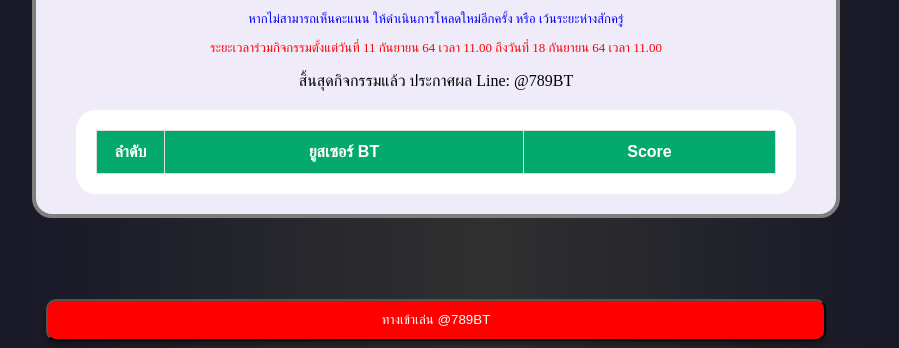
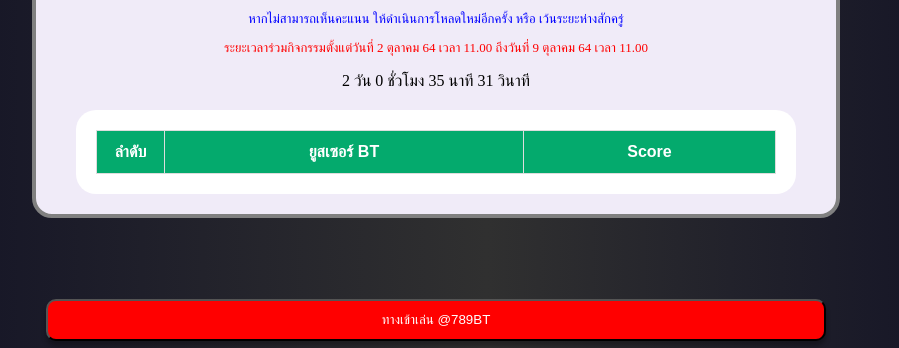
Before and after one commit to 789better/btscore, a website: page index.html in a window 1280 px wide. Shown: the part 452-800 px from the top of the page, without its empty margins (204-1103 px from the left). Drawn offline with nearby package versions, Linux system fonts and the light colour scheme; no server answers.

Commit message:
2 files modified

```diff
--- a/index.html
+++ b/index.html
@@ -65,7 +65,7 @@
       </div>
 
             <div class="moretext">
-              <p style="text-align:center;color:blue;font-size:small;width:80%;margin:auto;">รางวัลพิเศษ รางวัลละ 200 บาท แจกให้อันดับที่ 9,10,19,20,29,30,39,40,49 และ 50</p>
+              <p style="text-align:center;color:blue;font-size:small;width:80%;margin:auto;">รางวัลพิเศษ รางวัลละ 100 บาท แจกให้อันดับที่ 11-20</p>
               <h2>กติกา กิจกรรมชิงรางวัลสุดยอดนักพนัน 789BT</h2>
               <p>กิจกกรรมนี้จะจัดอันดับผู้เล่นในเว็บ 789BT ในทุกประเภทการเดิมพัน ทั้งคาสิโน สล็อต เกม กีฬา หวย โดยคำนวณคะแนนจาก</p>
               <p>1.ยอดเดิมพันทั้งหมด หรือยอดเทิร์นโอเวอร์ (Turn over) คิดจากจำนวนเงินเดิมพันในแต่ละครั้ง นับทั้งยอดได้ ยอดเสมอ และยอดเสีย ยิ่งมียอดเทิร์นโอเวอร์มากก็จะได้คะแนนมาก</p>
@@ -91,7 +91,7 @@
         <input type="text" id="user" name="user" placeholder="กรอก User btxx">
         <button class="button surf">ค้นหา</button>
       </div>
-      <p style="text-align:center;color:red;font-size:small;">ระยะเวลาร่วมกิจกรรมตั้งแต่วันที่ 11 กันยายน 64 เวลา 11.00 ถึงวันที่ 18 กันยายน 64 เวลา 11.00</p>
+      <p style="text-align:center;color:red;font-size:small;">ระยะเวลาร่วมกิจกรรมตั้งแต่วันที่ 2 ตุลาคม 64 เวลา 11.00 ถึงวันที่ 9 ตุลาคม 64 เวลา 11.00</p>
       <p id="demo"></p>
 
 
--- a/index.js
+++ b/index.js
@@ -3,7 +3,7 @@
 
 // Write Javascript code!
 
-var countDownDate = new Date("Sep 18, 2021 11:00:00").getTime();
+var countDownDate = new Date("Oct 2, 2021 11:00:00").getTime();
 var x = setInterval(function() {
   var now = new Date().getTime();
   var distance = countDownDate - now;
@@ -15,7 +15,8 @@
   + minutes + " นาที " + seconds + " วินาที ";
   if (distance < 0) {
     clearInterval(x);
-    document.getElementById("demo").innerHTML = "สิ้นสุดกิจกรรมแล้ว ประกาศผล Line: @789BT";
+    //document.getElementById("demo").innerHTML = "สิ้นสุดกิจกรรมแล้ว ประกาศผล Line: @789BT";
+    document.getElementById("demo").innerHTML = "เริ่มกิจกรรมแล้ว";
   }
 }, 1000);
 
```
